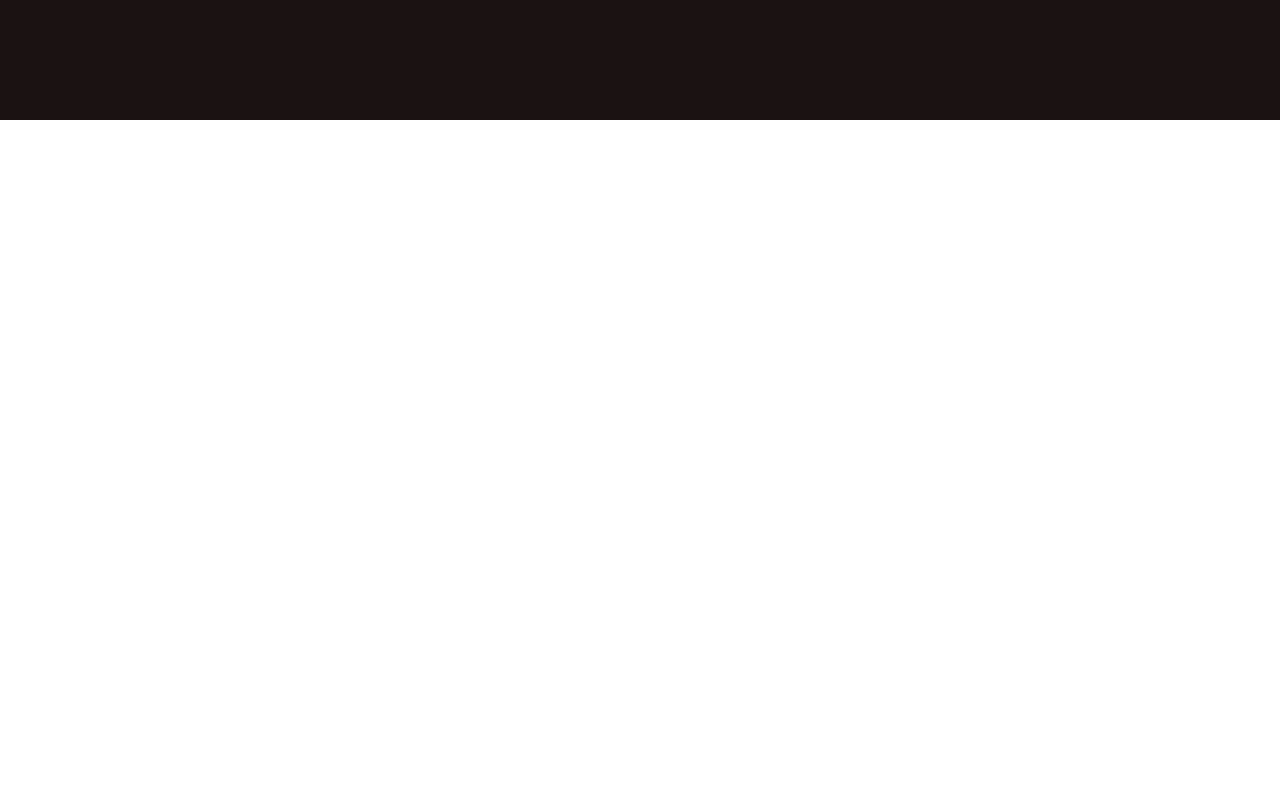
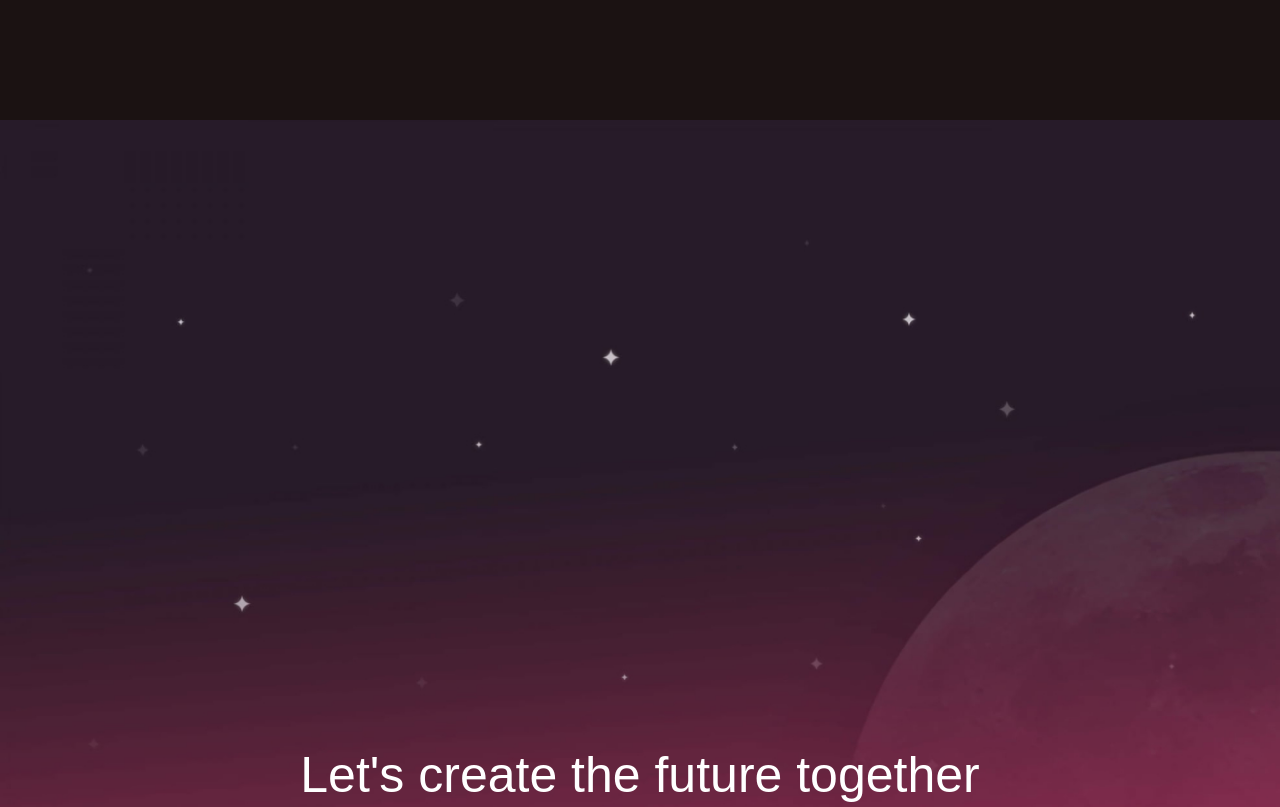
Before and after one commit to MichalRzeszot/Tutorial, a plain HTML site: page index.html in a window 1280 px wide. Shown: the part 1280-2087 px from the top of the page. Drawn offline with nearby package versions, Linux system fonts and the light colour scheme; the site is published under a folder, as on GitHub Pages, so addresses that start at the root find nothing.

Commit message:
Update styles.css

```diff
--- a/css/styles.css
+++ b/css/styles.css
@@ -77,7 +77,7 @@ h1 {
   flex-direction: column;
   align-items: center;
   justify-content: center;
-  background-image: url(/images/moon.jpg);
+  background-image: url(../images/moon.jpg);
   height: 1400px;
   background-size: cover;
 }
```
